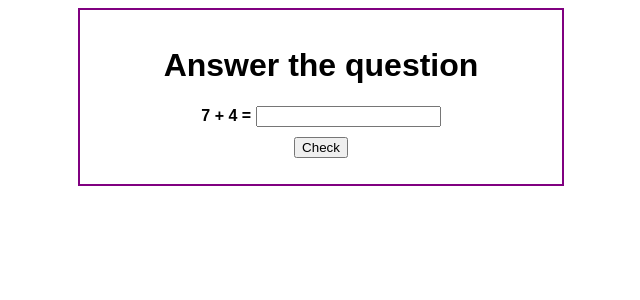
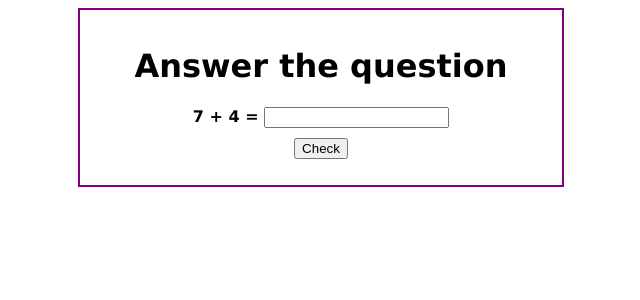
Before and after one commit to lwetzel900/program-1, a PHP site: page / in a window 1280 px wide. Shown: the top 300 px of the page, without its empty margins (319-959 px from the left). Run offline with PHP 8.4, Linux system fonts and the light colour scheme.

Commit message:
changed some css

```diff
--- a/main.css
+++ b/main.css
@@ -1,5 +1,5 @@
 body {
-    font-family: Arial, Helvetica, sans-serif;
+    font-family: Lucida Sans, Trebuchet MS,sans-serif;
 }
 main {
     width: 450px;
```
